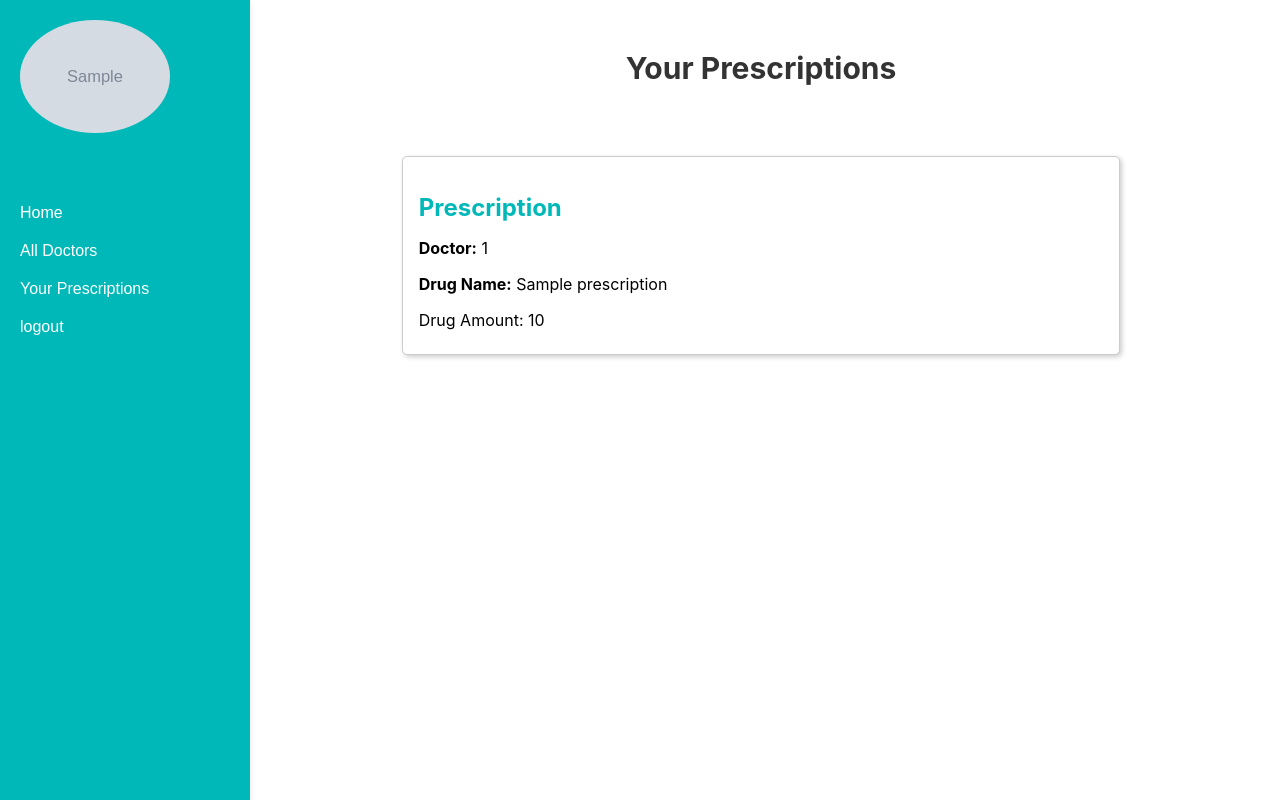
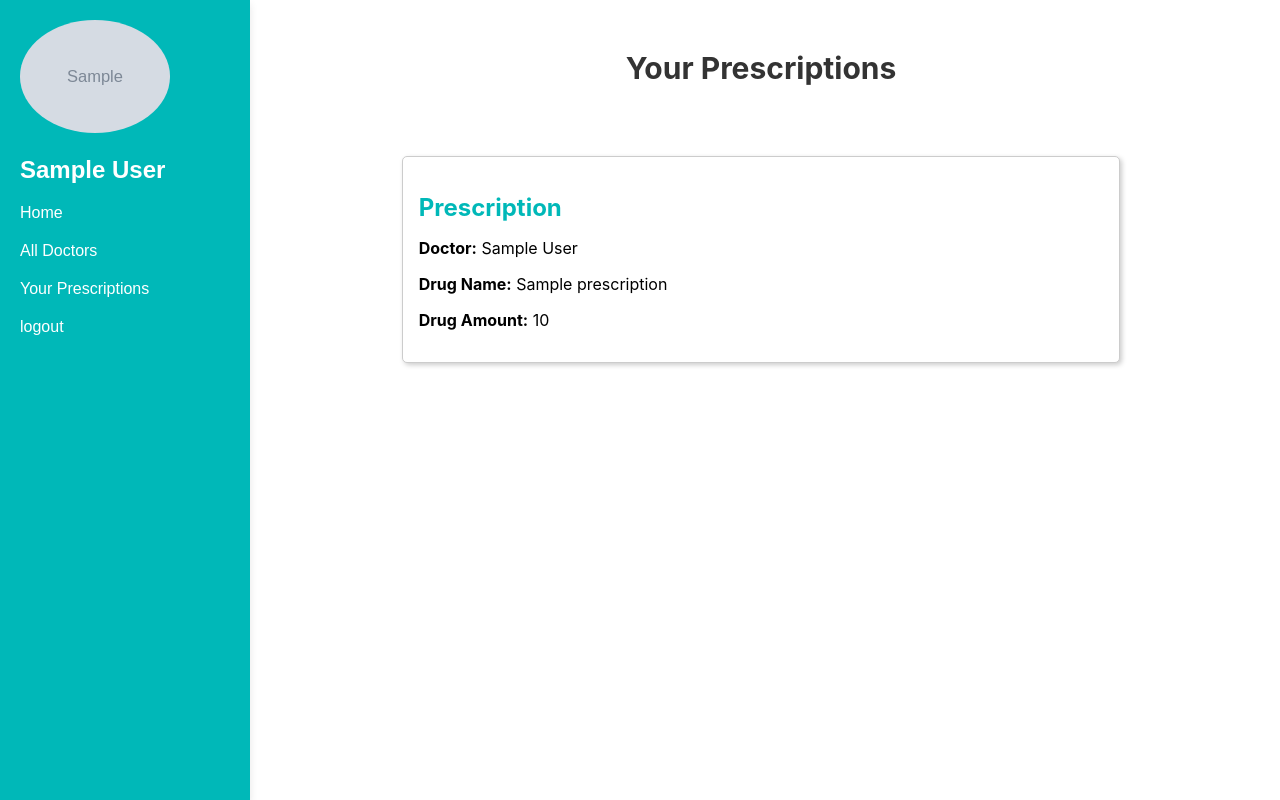
Before and after one commit to MentalStrang/Telecarely, a PHP site: page /patient/pre_index.php in a window 1280 px wide. Run offline with PHP 8.4, Linux system fonts and the light colour scheme; the visitor is signed in with stand-in values (Sample User, id 1); tables that the repository leaves empty or names only in its code hold one stand-in row (values such as "Sample post"); grey boxes marked "Sample" are stand-in pictures.

Commit message:
bit change

```diff
--- a/Notes.txt
+++ b/Notes.txt
@@ -36,3 +36,9 @@ your requirements
 new requirments
 1- when the doctor in the index page can go to the patient page using url " logical error "
 2- it not make a redirect to the same page when user write the url login
+
+
+
+things done
+1- inquiry page.
+2-
--- a/css/prescription.css
+++ b/css/prescription.css
@@ -57,3 +57,6 @@ font-weight: bold;
 .name{
 color: white;
 }
+.menu h2 {
+    color: white;
+}
--- a/database/connection_all_doctors.php
+++ b/database/connection_all_doctors.php
@@ -1,5 +1,5 @@
 <?php
-require __DIR__ . "/connection.php";
+// require __DIR__ . "/connection.php";
 
 function database_get_doctors()
 {
@@ -15,3 +15,15 @@ function database_get_doctors_id()
 	$resutl = mysqli_query($connection, "SELECT id FROM `users` WHERE `role`='doctor'");
 	return mysqli_fetch_all($resutl, MYSQLI_ASSOC);
 }
+
+function get_doctor_name($id)
+{
+	$connection = database_connection();
+	$stmt = mysqli_prepare($connection, 'SELECT `name`  FROM `users` WHERE id = ?');
+	mysqli_stmt_bind_param($stmt, 'i', $id);
+	mysqli_stmt_execute($stmt);
+	$result = mysqli_stmt_get_result($stmt);
+	$row = mysqli_fetch_assoc($result);
+
+	return $row['name'];
+}
--- a/database/connection_users.php
+++ b/database/connection_users.php
@@ -32,16 +32,17 @@ function database_get_count_nurse()
 }
 
 
-function get_user_role($user_id) {
+function get_user_role($user_id)
+{
 	$connection = database_connection();
-    $stmt = mysqli_prepare($connection, "select role from users where id = ?");
-    mysqli_stmt_bind_param($stmt, "i", $user_id);
+	$stmt = mysqli_prepare($connection, "select role from users where id = ?");
+	mysqli_stmt_bind_param($stmt, "i", $user_id);
 	mysqli_stmt_execute($stmt);
 	$result = mysqli_stmt_get_result($stmt);
 	$role = mysqli_fetch_assoc($result);
 	mysqli_stmt_close($stmt);
 	mysqli_close($connection);
-    return $role;
+	return $role;
 }
 
 function search_doctors($search_for)
@@ -49,7 +50,7 @@ function search_doctors($search_for)
 	$connection = database_connection();
 	$stmt = mysqli_prepare($connection, "select * from users where name like ?
 	and role like 'doctor'");
-	$search_for = '%'. $search_for. '%';
+	$search_for = '%' . $search_for . '%';
 	mysqli_stmt_bind_param($stmt, 's', $search_for);
 	mysqli_stmt_execute($stmt);
 	$result = mysqli_stmt_get_result($stmt);
@@ -59,8 +60,8 @@ function search_doctors($search_for)
 	return $doctors;
 }
 
-// get users
-function database_get_all_user($id)
+// get only one  user using id which i select it from sessions
+function database_get_user($id)
 {
 	$connection = database_connection();
 	$stmt = mysqli_prepare($connection, "SELECT * FROM users WHERE `id` = ?");
@@ -97,7 +98,7 @@ function database_register_user($name, $email, $password, $user_role, $age, $pho
 	}
 
 	//check if the password matches the confirmation password
-	if ($_POST['password']!== $_POST['confirm-password']) {
+	if ($_POST['password'] !== $_POST['confirm-password']) {
 		// Passwords do not match
 		return "The password does not match confirmation password!";
 	}
--- a/database/patient_inquiry.php
+++ b/database/patient_inquiry.php
@@ -4,11 +4,12 @@ require __DIR__ . "/connection.php";
 function database_insert_inquiry($patient_id, $doctor_id, $patient_message)
 {
     $connection = database_connection();
+    // to prevent sql injection
     $query = "INSERT INTO inquiries(patient_id, doctor_id, `message`) VALUES (?, ?, ?)";
     $stmt = mysqli_prepare($connection, $query);
     mysqli_stmt_bind_param($stmt, "iis", $patient_id, $doctor_id, $patient_message);
     $success = mysqli_stmt_execute($stmt);
-
+    // check if the message inserted succefully in the database or not
     if ($success) {
         mysqli_stmt_close($stmt);
         mysqli_close($connection);
@@ -40,11 +41,11 @@ function database_insert_prescription($patient_id, $doctor_id, $drug_name, $drug
         return false;
     }
 }
-
+// `patient_id` IN (SELECT `id` FROM `users` WHERE `role` = 'patient') and
 function database_get_all_patient_inquiries($doctor_id)
 {
     $connection = database_connection();
-    $query = "SELECT * FROM `inquiries` WHERE `patient_id` IN (SELECT `id` FROM `users` WHERE `role` = 'patient') and `doctor_id` = $doctor_id ";
+    $query = "SELECT * FROM `inquiries` WHERE  `doctor_id` = $doctor_id ";
     $stmt = mysqli_query($connection, $query);
     $result = mysqli_fetch_all($stmt, MYSQLI_ASSOC);
     return $result;
--- a/doctors/all_patients.php
+++ b/doctors/all_patients.php
@@ -8,7 +8,7 @@ session_start();
 
 if (isset($_SESSION['user_id'])) {
 	$doctort_id = $_SESSION['user_id'];
-	$doctors = database_get_all_user($doctort_id);
+	$doctors = database_get_user($doctort_id);
 } else {
 	// redirect to the login page if user made logout
 	header('location: ../login.php');
@@ -40,11 +40,11 @@ $patinet_inquiry = database_get_all_patient_inquiries($doctort_id);
 <body>
 	<div class="menu">
 		<div class="doctor-profile">
-			<img src="../images/pic-1.png" alt="Doctor Image">
 			<h2> <?php foreach ($doctors as $doctor) : ?>
+					<img src="<?= $doctor['image'] ?>" alt="Doctor Image">
 					<h2> Dr. <?= $doctor['name'] ?></h2>
-				<?php endforeach; ?>
 			</h2>
+		<?php endforeach; ?>
 		</div>
 		<ul>
 			<li><a href="doctor_index.php">Home</a></li>
--- a/doctors/doctor_index.php
+++ b/doctors/doctor_index.php
@@ -10,7 +10,7 @@ session_start();
 
 if (isset($_SESSION['user_id'])) {
 	$user_id = $_SESSION['user_id'];
-	$doctors = database_get_all_user($user_id);
+	$doctors = database_get_user($user_id);
 } else {
 	// redirect to the login page if user made logout
 	header('location: ../login.php');
--- a/inquiry.php
+++ b/inquiry.php
@@ -1,8 +1,9 @@
 <?php
 session_start();
 require __DIR__ . "/database/patient_inquiry.php";
+// get user id from sessions
+$user_id = $_SESSION['user_id'];
 
-$user_id = $_SESSION['user_id'];
 if (!isset($_GET['id'])) {
 	// handle error when id parameter is not set
 }
@@ -37,7 +38,7 @@ if (isset($_POST['submit'])) {
 	<div class="container">
 		<h1>Send Inquiry to Doctor</h1>
 		<?php if (!empty($errors)) { ?>
-			<div class="errors">
+			<div class="errors" style="color:red">
 				<?php foreach ($errors as $error) { ?>
 					<p><?php echo $error; ?></p>
 				<?php } ?>
--- a/patient/all_doctors.php
+++ b/patient/all_doctors.php
@@ -5,7 +5,7 @@ require __DIR__ . "/../database/connection_users.php";
 $doctors = database_get_doctors();
 if (isset($_SESSION['user_id'])) {
 	$user_id = $_SESSION['user_id'];
-	$patients = database_get_all_user($user_id);
+	$patients = database_get_user($user_id);
 } else {
 	// redirect to the login page if user made logout
 	header('location: ../login.php');
--- a/patient/pre_index.php
+++ b/patient/pre_index.php
@@ -1,13 +1,14 @@
 <?php
 require __DIR__ . "/../database/patient_inquiry.php";
 require __DIR__ . "/../database/connection_users.php";
+require __DIR__ . "/../database/connection_all_doctors.php";
 
 session_start();
 // Initialize session and check if user is logged in
 
 if (isset($_SESSION['user_id'])) {
     $user_id = $_SESSION['user_id'];
-    $patients = database_get_all_user($user_id);
+    $patients = database_get_user($user_id);
     $prescriptions = database_get_prescription($user_id);
     // print_r($prescriptions);
 } else {
@@ -49,11 +50,10 @@ if (isset($_SESSION['user_id'])) {
         <?php foreach ($prescriptions as $prescription) : ?>
             <section>
                 <h2>Prescription</h2>
-                <p><strong>Doctor:</strong> <?= $prescription['doctor_id'] ?></p>
+
+                <p><strong>Doctor:</strong> <?= get_doctor_name($prescription['doctor_id'])  ?></p>
                 <p><strong>Drug Name:</strong> <?= $prescription['drug_name'] ?> </p>
-                <ul>
-                    <li>Drug Amount: <?= $prescription["drug_amount"] ?> </li>
-                </ul>
+                <p><strong>Drug Amount:</strong> <?= $prescription["drug_amount"] ?> </p>
             </section>
         <?php endforeach; ?>
     </main>
```
Also changed, not shown: patient/patient_Index.php (+3 -4 lines), patient/faqih-abdul-xAXPBQ_n4eY-unsplash.jpg (added).
